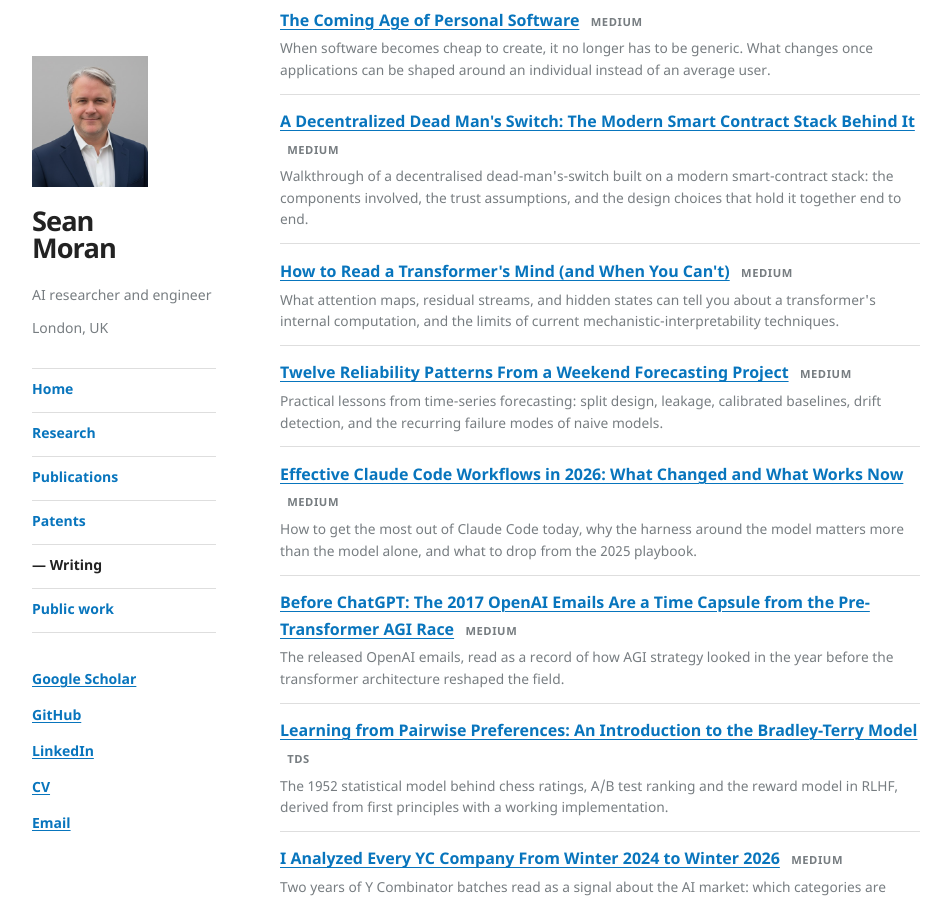
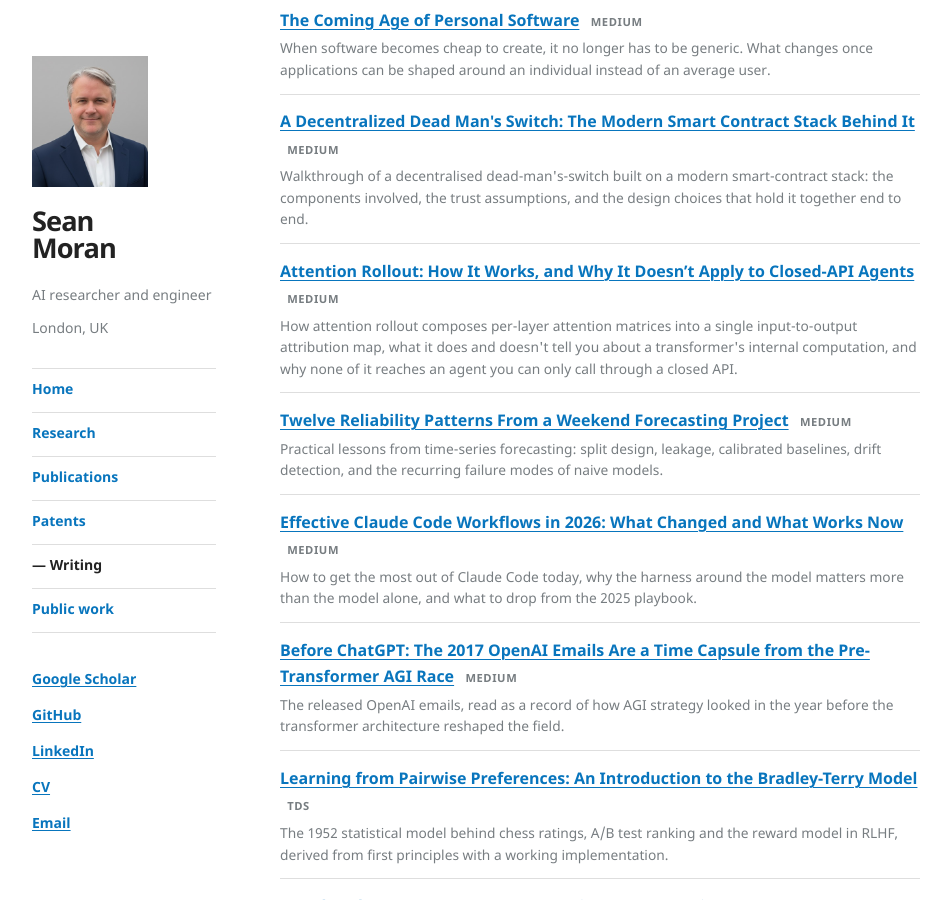
Before and after one commit to sjmoran/sjmoran.github.io, a Jekyll site: the page built from writing.md, in a window 1280 px wide and 900 px high, scrolled down 1881 px. Shown: the whole window, without its empty margins (144-1095 px from the left). Built offline with Jekyll 4.4.1, drawn with Linux system fonts in a browser that asks for light colours.

Commit message:
content(writing): retitle attention rollout article
Retitle the transformer-interpretability entry to "Attention Rollout:
How It Works, and Why It Doesn't Apply to Closed-API Agents" and rewrite
the blurb to match.

Co-Authored-By: Claude Opus 5 (1M context) <noreply@anthropic.com>
Claude-Session: https://claude.ai/code/session_0133EmYcYus3K3FTJjgGyLja

```diff
--- a/_includes/writing.html
+++ b/_includes/writing.html
@@ -160,9 +160,9 @@
         <img src="/img/writing/read-transformer-mind.jpg" alt="">
       </a>
       <div class="writing-meta">
-        <a href="https://medium.com/data-science-collective/how-to-read-a-transformers-mind-and-when-you-can-t-ccaedf4b83ea" target="_blank" rel="noopener">How to Read a Transformer's Mind (and When You Can't)</a>
+        <a href="https://medium.com/data-science-collective/how-to-read-a-transformers-mind-and-when-you-can-t-ccaedf4b83ea" target="_blank" rel="noopener">Attention Rollout: How It Works, and Why It Doesn’t Apply to Closed-API Agents</a>
         <span class="badge badge-medium">Medium</span>
-        <p class="writing-blurb">What attention maps, residual streams, and hidden states can tell you about a transformer's internal computation, and the limits of current mechanistic-interpretability techniques.</p>
+        <p class="writing-blurb">How attention rollout composes per-layer attention matrices into a single input-to-output attribution map, what it does and doesn't tell you about a transformer's internal computation, and why none of it reaches an agent you can only call through a closed API.</p>
       </div>
     </li>
     <li>
```
